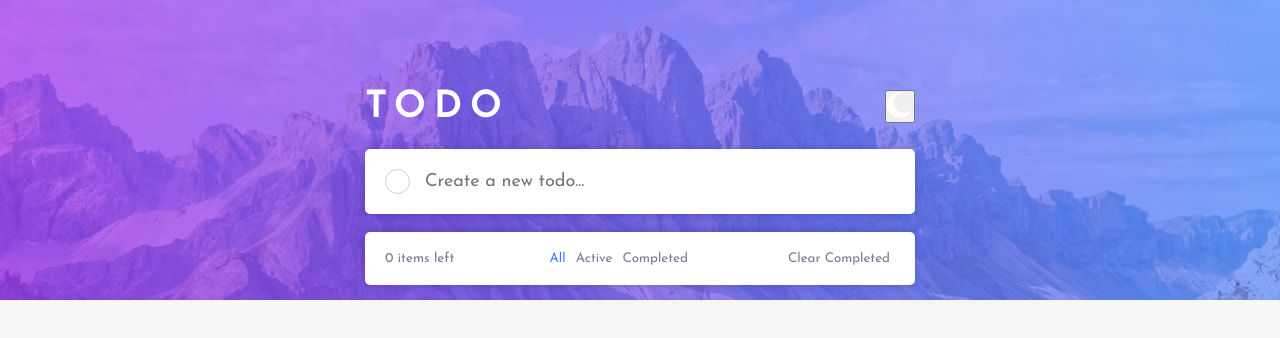
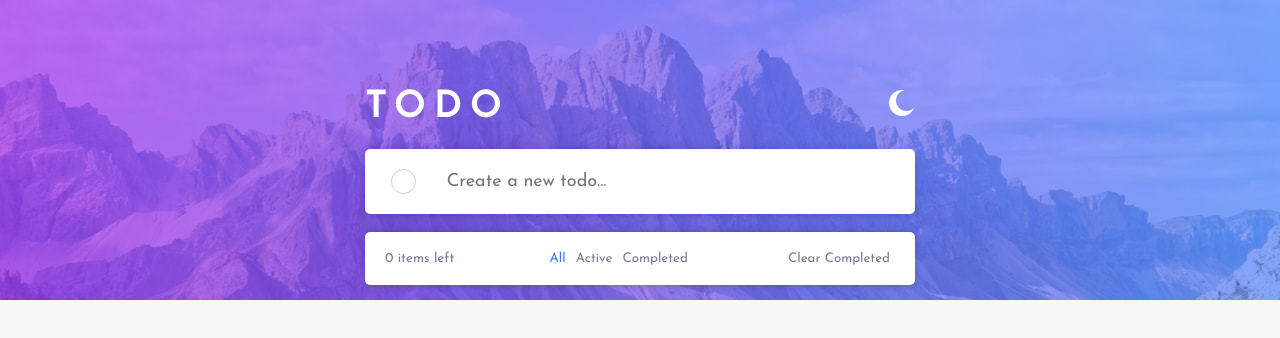
Before and after one commit to philosophy-flow/to-do-app, a React (Create React App) app: page / in a window 1280 px wide. Shown: the top 338 px of the page. Built offline with nearby package versions, Linux system fonts and the light colour scheme.

Commit message:
adding dark styles for main app + createTodo component

```diff
--- a/src/App.js
+++ b/src/App.js
@@ -1,5 +1,6 @@
 import './assets/App.css';
 import moon from './assets/images/icon-moon.svg';
+import sun from './assets/images/icon-sun.svg';
 
 import React, {useState, useEffect} from 'react';
 import NewItem from './NewItem';
@@ -7,6 +8,8 @@ import TodoItem from './TodoItem';
 import ControlPanel from './ControlPanel';
 
 function App() {
+  //handles color theme
+  const [lightTheme, setLightTheme] = useState(true);
 
   // initial list pulled from localStorage or set to empty arr
   const [todoList, setTodoList] = useState(
@@ -87,17 +90,23 @@ function App() {
 
 
   return (
-    <div className="App">
-      <div className="banner"></div>
+    <div className={`App ${!lightTheme && 'dark'}`}>
+      <div className={`banner ${!lightTheme && 'dark'}`}></div>
       <main className="main-container">
         <h1 className="title">TODO</h1>
         <span className="icon">
-          <button type="button" className="theme-btn">
-            <img src={moon} alt="moon"/>
+          <button
+            type="button"
+            className="theme-btn"
+            onClick={() => setLightTheme(!lightTheme)}>
+            {
+              lightTheme ?
+                <img src={moon} alt="moon"/> : <img src={sun} alt="moon"/>
+            }
           </button>
         </span>
 
-        <NewItem handleNewItem={handleNewItem} />
+        <NewItem handleNewItem={handleNewItem} lightTheme={lightTheme} />
 
         <div className="list-container">
           <ul className="TodoList">
--- a/src/ControlPanel.js
+++ b/src/ControlPanel.js
@@ -2,7 +2,7 @@ import './assets/ControlPanel.css'
 import React from 'react';
 
 const ControlPanel = ({itemsLeft, listType, handleListChange, clearAllCompleted, listVisibility}) => {
-  console.log(listVisibility);
+
   return (
     <div className={`ControlPanel ${!listVisibility && 'no-list'}`}>
       <p className="items-left">{itemsLeft} items left</p>
--- a/src/NewItem.js
+++ b/src/NewItem.js
@@ -1,7 +1,7 @@
 import './assets/NewItem.css';
 import React, {useState} from 'react';
 
-const NewItem = ({handleNewItem}) => {
+const NewItem = ({handleNewItem, lightTheme}) => {
   const [inputVal, setInputVal] = useState('');
 
   function handleClearInput() {
@@ -17,7 +17,10 @@ const NewItem = ({handleNewItem}) => {
   }
 
   return (
-    <form className="NewItem" onSubmit={handleSubmit}>
+    <form
+      className={`NewItem ${!lightTheme && 'dark'}`}
+      onSubmit={handleSubmit}
+    >
       <button
         type="button"
         className={`clear-input ${inputVal && 'active'}`}
@@ -31,6 +34,7 @@ const NewItem = ({handleNewItem}) => {
         onChange={e => setInputVal(e.target.value)}
         value={inputVal}
       />
+      <div className="placeholder"></div>
     </form>
   );
 };
--- a/src/assets/App.css
+++ b/src/assets/App.css
@@ -2,6 +2,7 @@
   min-height: 100vh;
   position: relative;
   background-color: hsl(0, 0%, 97%);
+  transition: 0.3s;
 }
 
 
@@ -9,6 +10,7 @@
 .banner {
   height: 300px;
   background-image: url("./images/bg-desktop-light.jpg");
+  transition: 0.4s;
   background-repeat: no-repeat;
   background-size: cover;
   background-position: center;
@@ -48,3 +50,24 @@
   border-radius: 5px;
   box-shadow: 0px 0px 7px rgba(0, 0, 0, 0.2);
 }
+
+
+/* THEME BUTTON */
+.theme-btn {
+  background: none;
+  border: none;
+  outline: none;
+  cursor: pointer;
+}
+
+
+/* DARK THEME STYLES */
+.App.dark {
+  background-color: hsl(235, 21%, 11%);
+  transition: 0.3s;
+}
+
+.banner.dark {
+  background-image: url("./images/bg-desktop-dark.jpg");
+  transition: 0.4s;
+}
--- a/src/assets/NewItem.css
+++ b/src/assets/NewItem.css
@@ -1,5 +1,6 @@
 .NewItem {
   display: flex;
+  justify-content: space-around;
 
   background-color: white;
   padding: 20px;
@@ -15,15 +16,23 @@
   border: none;
   font-family: inherit;
   font-size: 1rem;
+  background-color: transparent;
 }
+
+.placeholder {
+  width: 23.33px;
+  height: 10px;
+}
+
 
 /* BUTTON */
 .clear-input {
     width: 25px;
     height: 25px;
     border-radius: 50%;
-    margin-right: 15px;
+    margin-right: 20px;
     background-color: #fff;
+    background-color: transparent;
     border: 1px solid hsl(234, 39%, 85%);
     outline: none;
     cursor: default;
@@ -41,3 +50,14 @@
   transition: background-color 0.5s;
   transition: color 0.3s;
 }
+
+
+
+/* DARK THEME STYLES */
+.NewItem.dark {
+  background-color: hsl(237, 14%, 26%);
+}
+
+.NewItem.dark > .new-todo {
+  color: hsl(234, 39%, 85%);
+}
```
